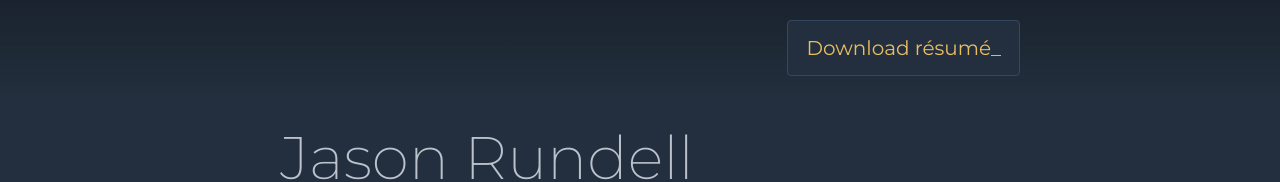
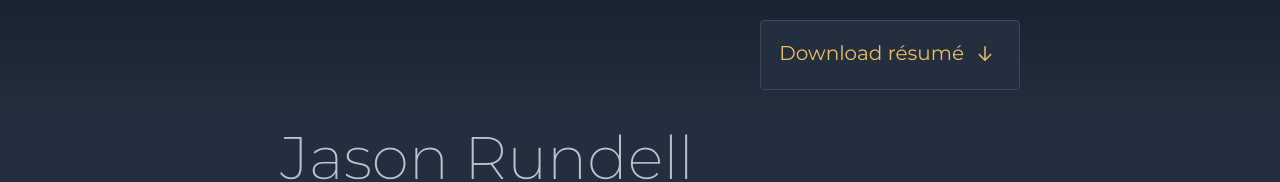
Before and after one commit to jasonrundell/jasonrundell2018, a React (Vite) app: page / in a window 1280 px wide. Shown: the top 182 px of the page. Built offline with nearby package versions, Linux system fonts and the light colour scheme.

Commit message:
New update to button for downloading resume
Thanks to @donnavitan for the SVG and CSS!

```diff
--- /dev/null
+++ b/src/components/DownloadResumeButton.js
@@ -0,0 +1,16 @@
+import React from 'react';
+import CONFIG from '../config';
+
+const DownloadResumeButton = () => (
+  <a href={CONFIG.fileUploadPath + CONFIG.resumeFileName} className="button__download">
+    Download r&eacute;sum&eacute;
+    <svg className="arrow-icon ml1" xmlns="http://www.w3.org/2000/svg" width="32" height="32" viewBox="0 0 32 32">
+      <g fill="none" stroke="#e9be62" strokeWidth="1.5" strokeLinejoin="round" strokeMiterlimit="10">
+        <circle className="arrow-icon--circle" cx="16" cy="16" r="14.12"></circle>
+        <path className="arrow-icon--arrow" d="M16.14 9.93L22.21 16l-6.07 6.07M8.23 16h13.98"></path>
+      </g>
+    </svg>
+  </a>
+);
+
+export default DownloadResumeButton;
--- a/src/components/GlobalHeader.js
+++ b/src/components/GlobalHeader.js
@@ -1,5 +1,6 @@
 import React from 'react';
 import CONFIG from '../config';
+import DownloadResumeButton from './DownloadResumeButton';
 
 const GlobalHeader = () =>
   <header className="header">
@@ -8,7 +9,9 @@ const GlobalHeader = () =>
         <a href="#main" className="link-skip">Skip to main content</a>
         <nav className="nav-header">
           <ul className="nav-main">
-            <li><a href={CONFIG.fileUploadPath + CONFIG.resumeFileName}>Download r&eacute;sum&eacute;_</a></li>
+            <li>
+              <DownloadResumeButton />
+            </li>
           </ul>
         </nav>
       </div>
--- a/src/scss/_jasonrundell.scss
+++ b/src/scss/_jasonrundell.scss
@@ -1,6 +1,7 @@
 @import 'jasonrundell/variables';
 @import 'jasonrundell/spacing';
 @import 'jasonrundell/mixin';
+@import 'jasonrundell/utilities';
 @import 'jasonrundell/grid';
 @import 'jasonrundell/zindex';
 @import 'jasonrundell/buttons';
--- a/src/scss/jasonrundell/_buttons.scss
+++ b/src/scss/jasonrundell/_buttons.scss
@@ -1,69 +1,60 @@
-// Buttons
-
-// Mixin
-@mixin btn-size($size: md) {
-  @if $size == xs {
-    //@media (min-width: 400px)  { @content ; }
-    padding: $size_xs;
-  }
-  @else if $size == sm {
-    //@media (min-width: 768px)  { @content ; }
-    padding: $size_sm;
-  }
-  @else if $size == md {
-    //@media (min-width: 1024px) { @content ; }
-    padding: $size_md;
-  }
-  @else if $point == lg {
-    //@media (min-width: 1366px) { @content ; }
-    padding: $size_lg;
-  }
-  @else if $size == xl {
-    //@media (min-width: 1500px) { @content ; }
-    padding: $size_xl;
-  }
-}
-
-// Default style
-.btn {
+.button__download {
   display: inline-block;
-  color: $color_accent;
-  background-color: $color_prime;
-  border: 1px solid $color_accent;
-  @include btn-size;
-  @include border-radius ($size_xs/4);
-  @include transition (all, 0.3s, ease);
-  @include animation (0, 1000ms, linear, 1);
+  font-size: $size_md;
+  line-height: $size_sm;
+  padding: $size_sm;
+  background: $color_prime;
+  border: 1px solid $color_prime_300;
+  @include border-radius($size_xs/4);
+  @include transition(all, 0.5s, ease);
+  @include animation(0, 1000ms, linear, 1);
   @include breakpoint(md){
-    @include border-radius ($size_md/5);
+    font-size: $size_md;
   }
   &:link, &:visited, &:hover, &:focus, &:active {
     color: $color_accent;
     text-decoration: none;
   }
-  &:hover, &:focus, &:active {
-    //transform: scale(1.06,1.06);
-    //@include animation-name (bounce);
+  &:hover, &:focus {
+    background: $color_prime_600;
+    border-color: $color_accent;
+  }
+  &:active {
+    color: $color_accent_600;
+    background: $color_prime_700;
+  }
+  &.active {
+    color: $color_accent_600;
+  }
+
+  .arrow-icon {
+    position: relative;
+    top: -1px;
+    -webkit-transition: -webkit-transform 0.3s ease;
+    transition: -webkit-transform 0.3s ease;
+    transition: transform 0.3s ease;
+    transition: transform 0.3s ease, -webkit-transform 0.3s ease;
+    vertical-align: middle;
+    transform: rotate(90deg);
+  }
+  .arrow-icon--circle {
+    transition: stroke-dashoffset .3s ease;
+    stroke-dasharray: 95;
+    stroke-dashoffset: 95;
   }
   &:hover {
-    background-color: $color_prime_900;
-    //@include animation-name (bounce);
-  }
-  &:focus {
-    background-color: $color_prime_900;
-  }
-  &:active {
-    background-color: $color_second_900;
-  }
-  & + & {
-    margin-left: $size_md;
+    text-decoration: none;
+    .arrow-icon {
+      transform: translate3d(5px, 0, 0);
+      transform: rotate(90deg);
+      stroke: #e9be62;
+    }
+    .arrow-icon--circle {
+      stroke-dashoffset: 0;
+      stroke: #e9be62;
+    }
+    .arrow-icon--arrow {
+      stroke: #e9be62;
+    }
   }
 }
-
-
-
-
-// Styles
-
-
-// Sizes
--- a/src/scss/jasonrundell/_styles.scss
+++ b/src/scss/jasonrundell/_styles.scss
@@ -302,35 +302,6 @@ a { @include links($color_accent, $color_accent, $color_accent_100, $color_accen
   li {
     display: inline-block;
   }
-  a {
-    display: inline-block;
-    font-size: $size_md;
-    line-height: $size_sm;
-    padding: $size_sm;
-    background: $color_prime;
-    border: 1px solid $color_prime_300;
-    @include border-radius ($size_xs/4);
-    @include transition (all, 0.5s, ease);
-    @include animation (0, 1000ms, linear, 1);
-    @include breakpoint(md){
-      font-size: $size_md;
-    }
-    &:link, &:visited, &:hover, &:focus, &:active {
-      color: $color_accent;
-      text-decoration: none;
-    }
-    &:hover, &:focus {
-      background: $color_prime_600;
-      border-color: $color_accent;
-    }
-    &:active {
-      color: $color_accent_600;
-      background: $color_prime_700;
-    }
-    &.active {
-      color: $color_accent_600;
-    }
-  }
 }
 
 
--- /dev/null
+++ b/src/scss/jasonrundell/_utilities.scss
@@ -0,0 +1,2 @@
+.ml1 { margin-left: .25rem; }
+.ml2 { margin-left: .5rem; }
--- a/src/sections/About.js
+++ b/src/sections/About.js
@@ -1,5 +1,4 @@
 import React from 'react';
-import CONFIG from '../config';
 import Skills from '../components/Skills';
 import WorkExperience from '../components/WorkExperience';
 import References from '../components/References';
@@ -12,9 +11,6 @@ const About = () =>
       <Skills />
       <WorkExperience />
       <References />
-      <p data-aos="fade" data-aos-duration="300">
-        <a href={CONFIG.fileUploadPath + CONFIG.resumeFileName}>Download r&eacute;sum&eacute;_</a>
-      </p>
     </div>
   </section>
 
```
